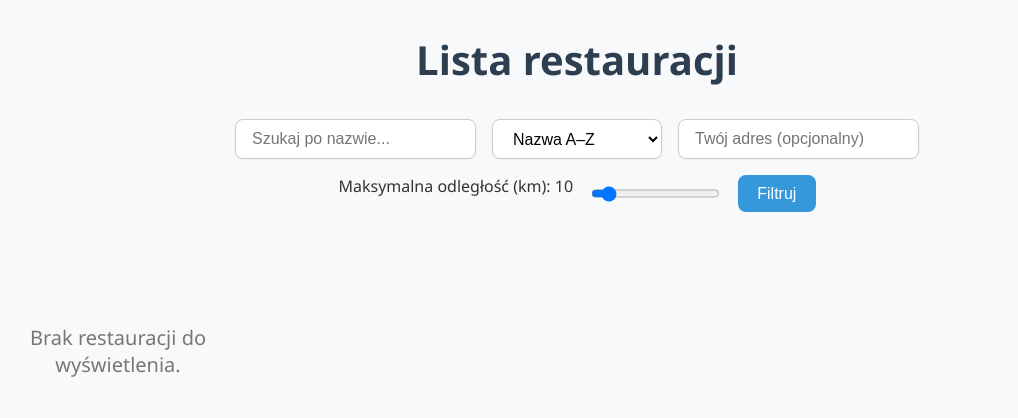
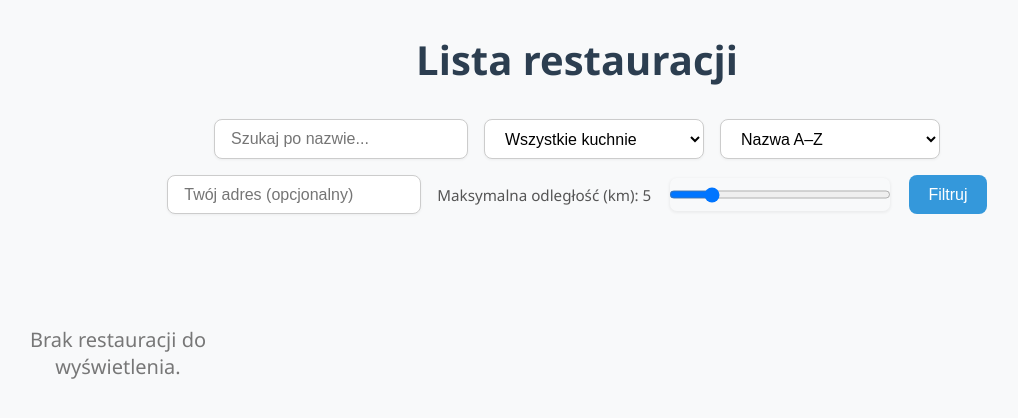
Before and after one commit to Mikokii/Internet-application, a Django app: page / in a window 1280 px wide. Shown: the top 418 px of the page, without its empty margins (63-1081 px from the left). Run offline with Django 5.2, Linux system fonts and the light colour scheme; data that the repository does not hold is empty.

Commit message:
Implemented cuisine type model and filter

```diff
--- a/Restaurant_Portal/restaurants/admin.py
+++ b/Restaurant_Portal/restaurants/admin.py
@@ -1,5 +1,6 @@
 from django.contrib import admin
-from .models import Restaurant, Comment
+from .models import CuisineType, Restaurant, Comment
 
 admin.site.register(Restaurant)
 admin.site.register(Comment)
+admin.site.register(CuisineType)  # Assuming CuisineType is also defined in models.py
--- a/Restaurant_Portal/restaurants/static/restaurants/css/restaurant_list.css
+++ b/Restaurant_Portal/restaurants/static/restaurants/css/restaurant_list.css
@@ -1,5 +1,3 @@
-/* restaurant_list.css */
-
 body {
   margin: 0;
   padding: 0;
@@ -16,22 +14,39 @@ h1 {
 }
 
 .filter-form {
-  max-width: 800px;
+  max-width: 900px;
   margin: 2rem auto;
   display: flex;
+  flex-wrap: wrap;
+  justify-content: center;
   gap: 1rem;
-  justify-content: center;
-  flex-wrap: wrap;
+}
+
+.filter-form input[type="text"],
+.filter-form select,
+.filter-form input[type="range"] {
+  font-size: 1rem;
+  border: 1px solid #ccc;
+  border-radius: 8px;
+  background-color: white;
+  box-shadow: 0 1px 3px rgba(0, 0, 0, 0.05);
+  min-width: 220px;
 }
 
 .filter-form input[type="text"],
 .filter-form select {
   padding: 0.6rem 1rem;
-  font-size: 1rem;
-  border: 1px solid #ccc;
-  border-radius: 8px;
-  background-color: white;
-  box-shadow: 0 1px 3px rgba(0, 0, 0, 0.05);
+}
+
+.filter-form label {
+  font-size: 0.95rem;
+  color: #555;
+  align-self: center;
+}
+
+.filter-form #distance {
+  width: 100%;
+  max-width: 200px;
 }
 
 .filter-form button {
@@ -76,7 +91,7 @@ h1 {
   padding: 1.2rem;
   display: flex;
   flex-direction: column;
-  gap: 0.4rem;
+  gap: 0.5rem;
 }
 
 .restaurant-name {
@@ -87,9 +102,17 @@ h1 {
 
 .address,
 .cuisine,
-.rating {
+.rating,
+.distance {
   font-size: 0.95rem;
   color: #555;
+}
+
+.card-content i {
+  margin-right: 0.5rem;
+  color: #3498db;
+  width: 1.2rem;
+  text-align: center;
 }
 
 .no-data {
@@ -98,10 +121,3 @@ h1 {
   font-size: 1.25rem;
   color: #777;
 }
-
-.card-content i {
-  margin-right: 0.5rem;
-  color: #3498db;
-  width: 1.2rem;
-  text-align: center;
-}
--- a/Restaurant_Portal/restaurants/templates/restaurants/restaurant_detail.html
+++ b/Restaurant_Portal/restaurants/templates/restaurants/restaurant_detail.html
@@ -21,7 +21,8 @@
       </p>
       <p class="detail-item">
         <i class="fas fa-pepper-hot"></i>
-        <strong>Kuchnia:</strong> {{ restaurant.cuisine_type }}
+        <strong>Kuchnia:</strong>
+        {{ restaurant.cuisine_list|default:"Brak" }}
       </p>
       <p class="detail-item">
         <i class="fas fa-star"></i>
--- a/Restaurant_Portal/restaurants/templates/restaurants/restaurant_list.html
+++ b/Restaurant_Portal/restaurants/templates/restaurants/restaurant_list.html
@@ -1,5 +1,4 @@
 {% load static %}
-
 <!DOCTYPE html>
 <html lang="pl">
 <head>
@@ -14,16 +13,31 @@
 
   <form method="get" class="filter-form">
     <input type="text" name="search" placeholder="Szukaj po nazwie..." value="{{ request.GET.search }}">
+
+    <select name="cuisine">
+      <option value="">Wszystkie kuchnie</option>
+      {% for cuisine in all_cuisines %}
+        <option value="{{ cuisine.name }}" {% if cuisine.name == selected_cuisine %}selected{% endif %}>
+          {{ cuisine.name }}
+        </option>
+      {% endfor %}
+    </select>
+
     <select name="sort">
       <option value="name" {% if request.GET.sort == 'name' %}selected{% endif %}>Nazwa A–Z</option>
       <option value="-name" {% if request.GET.sort == '-name' %}selected{% endif %}>Nazwa Z–A</option>
       <option value="-average_rating" {% if request.GET.sort == '-average_rating' %}selected{% endif %}>Ocena malejąco</option>
       <option value="average_rating" {% if request.GET.sort == 'average_rating' %}selected{% endif %}>Ocena rosnąco</option>
     </select>
+
     <input type="text" name="address" placeholder="Twój adres (opcjonalny)" value="{{ request.GET.address }}">
 
-    <label for="distance">Maksymalna odległość (km): <span id="distance-value">{{ request.GET.distance|default:10 }}</span></label>
-    <input type="range" name="distance" id="distance" min="1" max="100" value="{{ request.GET.distance|default:10 }}" oninput="document.getElementById('distance-value').innerText = this.value">
+    <label for="distance">
+      Maksymalna odległość (km): <span id="distance-value">{{ request.GET.distance|default:5 }}</span>
+    </label>
+    <input type="range" name="distance" id="distance" min="1" max="25"
+           value="{{ request.GET.distance|default:5 }}"
+           oninput="document.getElementById('distance-value').innerText = this.value">
 
     <button type="submit">Filtruj</button>
   </form>
@@ -39,7 +53,7 @@
             <i class="fas fa-map-marker-alt"></i> {{ restaurant.address }}
           </span>
           <span class="cuisine">
-                <i class="fas fa-pepper-hot"></i> {{ restaurant.cuisine_type }}
+            <i class="fas fa-pepper-hot"></i> {{ restaurant.cuisine_list|default:"Brak" }}
           </span>
           <div class="rating">
             <i class="fas fa-star"></i>
--- a/Restaurant_Portal/restaurants/views.py
+++ b/Restaurant_Portal/restaurants/views.py
@@ -1,5 +1,5 @@
 from django.shortcuts import get_object_or_404, render
-from .models import Restaurant
+from .models import CuisineType, Restaurant
 from django.db.models import Avg
 from geopy.distance import distance as geopy_distance
 from geopy.geocoders import Nominatim
@@ -39,6 +39,7 @@ def safe_sort_key(r, field):
 def restaurant_list(request):
     search_query = request.GET.get('search', '')
     sort_by = request.GET.get('sort', 'name')
+    cuisine_filter = request.GET.get('cuisine', '')
     address_input = request.GET.get('address', '')
     max_distance_km = float(request.GET.get('distance', 10))
 
@@ -55,12 +56,17 @@ def restaurant_list(request):
             user_ip = '83.8.161.168'
         user_location = get_coordinates_from_ip(user_ip)
 
+    all_cuisines = CuisineType.objects.all()
+
     # Filtrowanie i anotacja
     restaurants = Restaurant.objects.filter(
         name__icontains=search_query
     ).annotate(
         average_rating=Avg('comments__rating')
     )
+
+    if cuisine_filter:
+        restaurants = restaurants.filter(cuisine_types__name__icontains=cuisine_filter)
 
     # Filtruj według odległości jeśli lokalizacja dostępna
     if user_location:
@@ -81,7 +87,9 @@ def restaurant_list(request):
         )
 
     return render(request, 'restaurants/restaurant_list.html', {
-        'restaurants': restaurants
+        'restaurants': restaurants,
+        'all_cuisines': all_cuisines,
+        'selected_cuisine': cuisine_filter,
     })
 
 def restaurant_detail(request, pk):
```
Also changed, not shown: Restaurant_Portal/restaurants/models.py (+10 -1 lines), Restaurant_Portal/restaurants/migrations/0004_cuisinetype_remove_restaurant_cuisine_type_and_more.py (added). Lines whose indentation alone changed are shown as unchanged.
